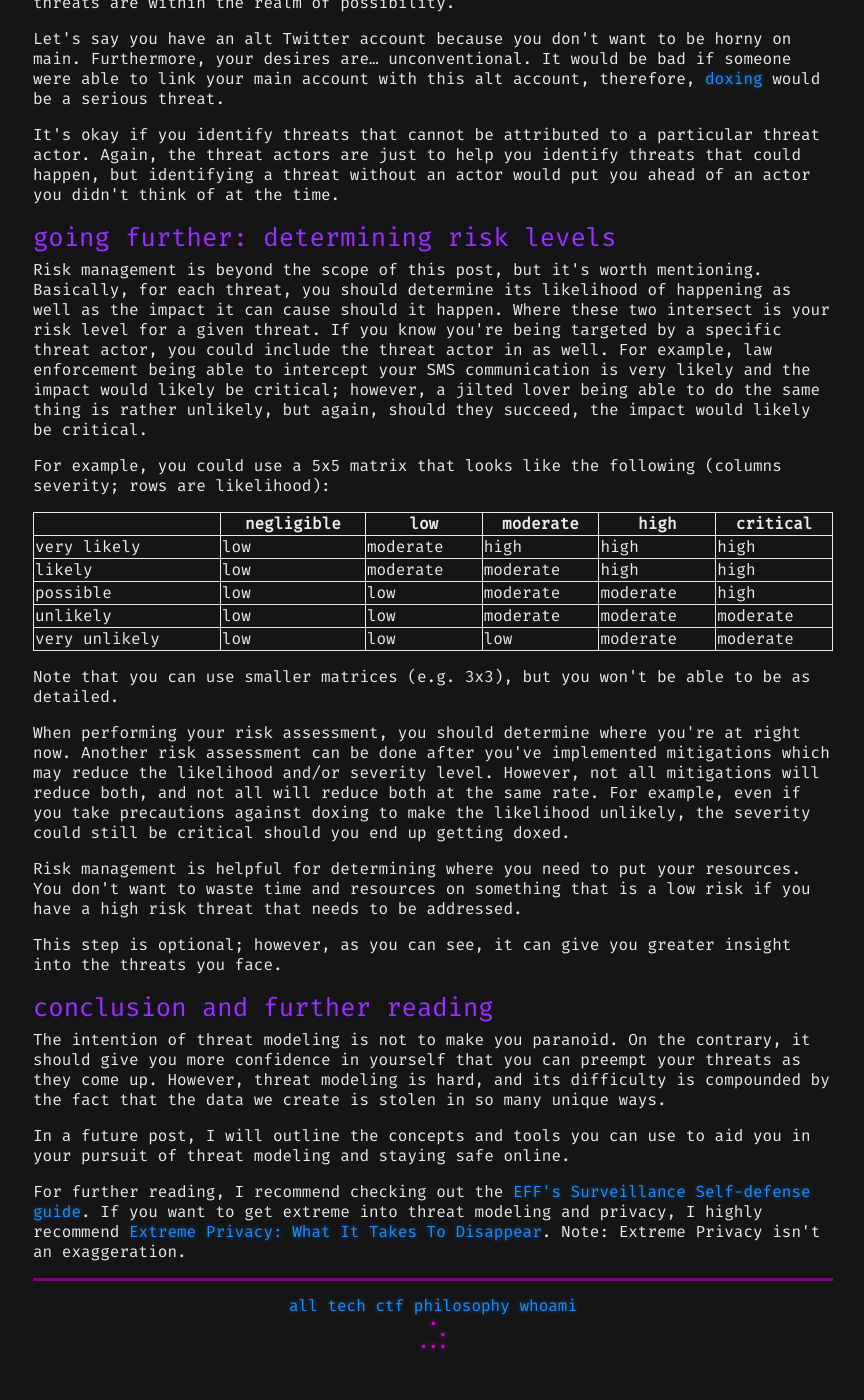
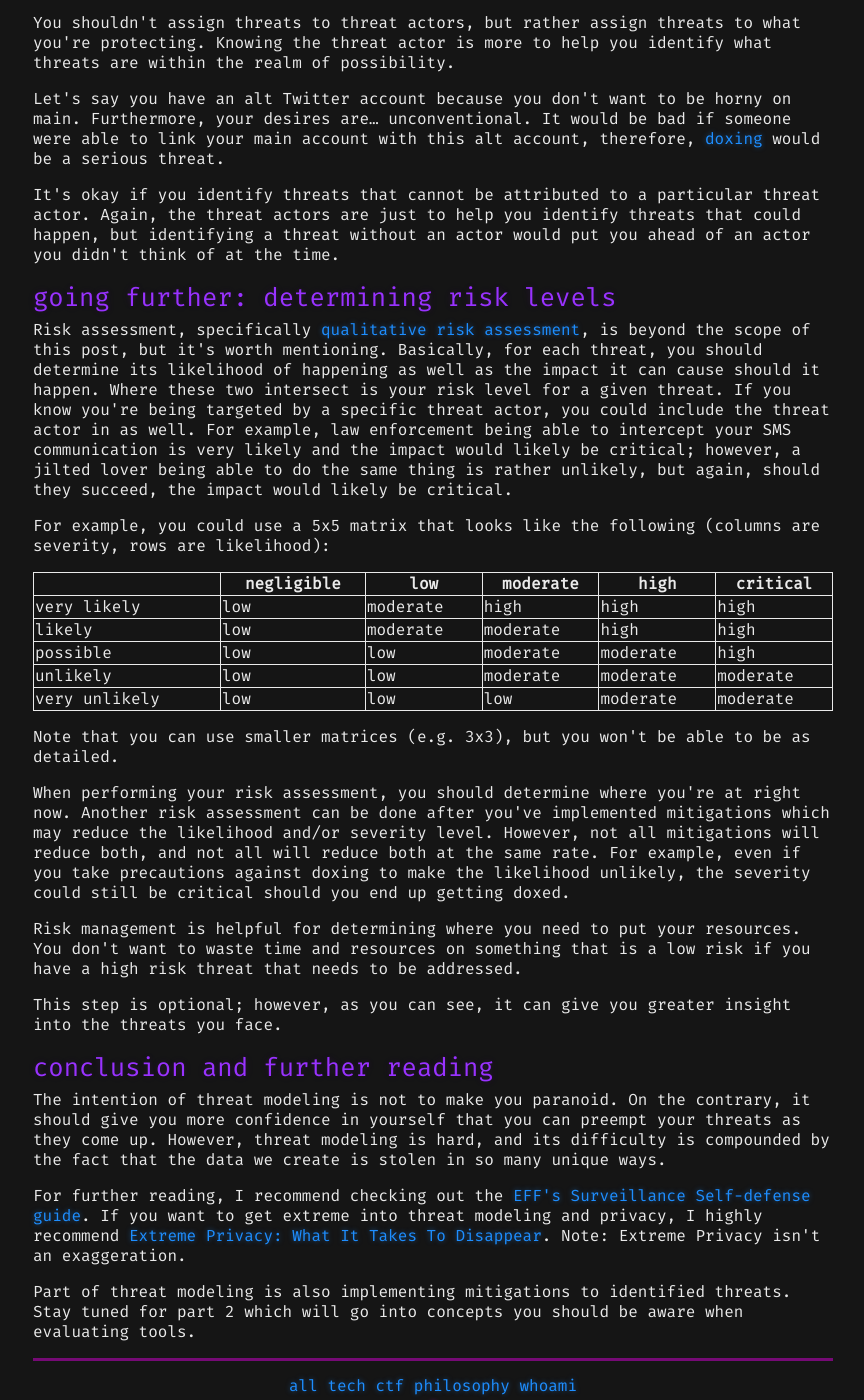
Before and after one commit to nyhilum/old-jekyll-blog, a Jekyll site: the page built from tech/_posts/2021-08-19-threat-modeling-pt1.md, in a window 1280 px wide and 1400 px high, scrolled down 2293 px. Shown: the whole window, without its empty margins (207-1071 px from the left). Built offline with Jekyll 4.4.1, drawn with Linux system fonts in a browser that asks for light colours; before the commit the page ends 3645 px from its top, so only the background shows below that; some of the changed text lies outside the part shown.

Commit message:
fixed typos, removed some lines

```diff
--- a/tech/_posts/2021-08-19-threat-modeling-pt1.md
+++ b/tech/_posts/2021-08-19-threat-modeling-pt1.md
@@ -7,14 +7,14 @@
 
 Threat modeling is a process used by cybersecurity professionals to determine what is likely to pose a threat to a software system. However, threat modeling is also used every day by most people without them even realizing it. For example, when the weather is bad outside, you may weigh the option to go into work or not, assuming you have that option.
 
-This post will introduce threat modeling for a normal human's digital life as opposed to a software system. In future posts, we will also talk about the tools, techniques, and procedures that can aid you in your threat modeling process.
+In general, a threat model will be composed of the assets you want to protect and the threats associated with those assets. For example, SMS (text messages) are almost always intended to be private, but they can be easily intercepted by your carrier, the government, or if someone SIM clones your phone. To address this threat, you'd implement a secure messaging app like Signal.
 
-In general, a threat model will be composed of the assets you want to protect and the threats associated with those assets. For example, SMS (text messages) are almost always intended to be private, but they can be easily intercepted by your carrier, the government, or if someone SIM clones your phone. To address this threat, you'd implement a secure messaging app like Signal.
+Before getting started, you should have something to capture your assets and threats. A spreadsheet or a [mind map](https://en.wikipedia.org/wiki/Mind_map) are very concise ways of capturing information and showing how things correlate with each other. It doesn't matter what you use, but the point is you should be writing everything down as you go.
 
 # special topic: data brokers
 You may be aware that Facebook, Google, and other companies ultimately sell data, but who exactly do they sell data too? More often than not, data is purchased by an entity known as a [data (information) broker](https://en.wikipedia.org/wiki/Information_broker). A data broker is essentially some entity that specializes in collecting data from various sources for a variety of reasons. Generally, the purpose may be to sell this data to another entity, however, one could consider people like private investigators data brokers as well. I won't go too deep into data brokers here, that can be for another post, but this should give you a general idea of what a data broker is.
 
-Recently, there was a news story about a [Catholic Bishop](https://www.vice.com/en/article/pkbxp8/grindr-location-data-priest-weaponization-app) who was outed thanks to the location data that the app [Grindr](https://en.wikipedia.org/wiki/Grindr) collects and ultimately sells to data brokers. Grindr is a social media app that's primarily used by gay men, so you can see why this data would be of interest.
+Recently, there was a news story about a [Catholic Bishop](https://www.eff.org/deeplinks/2021/07/data-brokers-are-problem) who was outed thanks to the location data that the app [Grindr](https://en.wikipedia.org/wiki/Grindr) collects and ultimately sells to data brokers. Grindr is a social media app that's primarily used by gay men, so you can see why this data would be of interest.
 
 Imagine you're living in an area that's hostile to your sexual orientation. You use this app to try and meet others like you, discreetly, only to find out someone had purchased your location data and they were able to out you publicly. At best, you may become an outcast; at worst, you may be killed.
 
@@ -51,9 +51,9 @@
 It's okay if you identify threats that cannot be attributed to a particular threat actor. Again, the threat actors are just to help you identify threats that could happen, but identifying a threat without an actor would put you ahead of an actor you didn't think of at the time.
 
 # going further: determining risk levels
-Risk management is beyond the scope of this post, but it's worth mentioning. Basically, for each threat, you should determine its likelihood of happening as well as the impact it can cause should it happen. Where these two intersect is your risk level for a given threat. If you know you're being targeted by a specific threat actor, you could include the threat actor in as well. For example, law enforcement being able to intercept your SMS communication is very likely and the impact would likely be critical; however, a jilted lover being able to do the same thing is rather unlikely, but again, should they succeed, the impact would likely be critical.
+Risk assessment, specifically [qualitative risk assessment](https://www.pmi.org/learning/library/qualitative-risk-assessment-cheaper-faster-3188), is beyond the scope of this post, but it's worth mentioning. Basically, for each threat, you should determine its likelihood of happening as well as the impact it can cause should it happen. Where these two intersect is your risk level for a given threat. If you know you're being targeted by a specific threat actor, you could include the threat actor in as well. For example, law enforcement being able to intercept your SMS communication is very likely and the impact would likely be critical; however, a jilted lover being able to do the same thing is rather unlikely, but again, should they succeed, the impact would likely be critical.
 
-For example, you could use a 5x5 matrix that looks like the following (columns severity; rows are likelihood):
+For example, you could use a 5x5 matrix that looks like the following (columns are severity, rows are likelihood):
 
 |               | negligible | low      | moderate | high     | critical |
 |---------------|------------|----------|----------|----------|----------|
@@ -74,6 +74,6 @@
 # conclusion and further reading
 The intention of threat modeling is not to make you paranoid. On the contrary, it should give you more confidence in yourself that you can preempt your threats as they come up. However, threat modeling is hard, and its difficulty is compounded by the fact that the data we create is stolen in so many unique ways.
 
-In a future post, I will outline the concepts and tools you can use to aid you in your pursuit of threat modeling and staying safe online.
+For further reading, I recommend checking out the [EFF's Surveillance Self-defense guide](https://ssd.eff.org/). If you want to get extreme into threat modeling and privacy, I highly recommend [Extreme Privacy: What It Takes To Disappear](https://inteltechniques.com/book7.html). Note: Extreme Privacy isn't an exaggeration.
 
-For further reading, I recommend checking out the [EFF's Surveillance Self-defense guide](https://ssd.eff.org/). If you want to get extreme into threat modeling and privacy, I highly recommend [Extreme Privacy: What It Takes To Disappear](https://inteltechniques.com/book7.html). Note: Extreme Privacy isn't an exaggeration.
+Part of threat modeling is also implementing mitigations to identified threats. Stay tuned for part 2 which will go into concepts you should be aware when evaluating tools.
```
Also changed, not shown: other parts of tech/_posts/2021-08-19-threat-modeling-pt1.md (+2 -2 lines).
